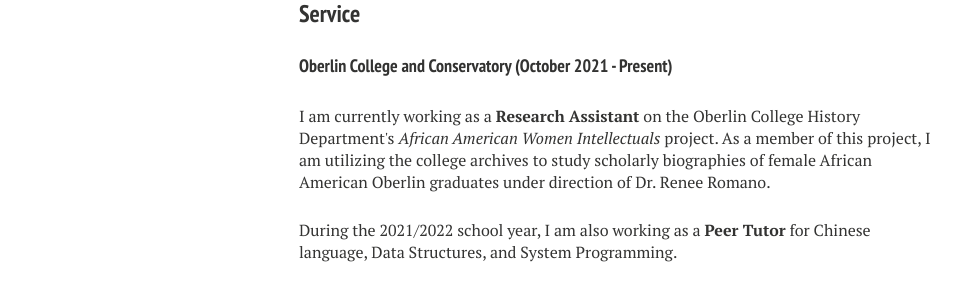
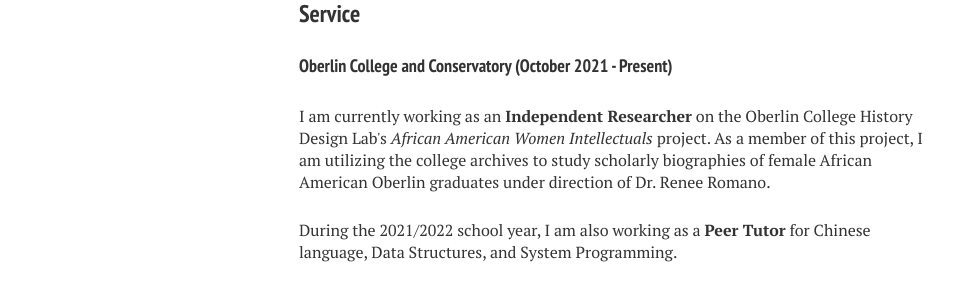
Before and after one commit to nathanenglehart/nathanenglehart.github.io, a Jekyll site: the page built from cv.md, in a window 1280 px wide. Shown: the part 645-938 px from the top of the page, without its empty margins (21-991 px from the left). Built offline with Jekyll 4.4.1, drawn with Linux system fonts in a browser that asks for light colours; nearby versions of some CDN libraries.

Commit message:
Update cv.html

```diff
--- a/_layouts/cv.html
+++ b/_layouts/cv.html
@@ -60,7 +60,7 @@
       <h3>Service</h3>
 
       <h4>Oberlin College and Conservatory (October 2021 - Present)</h4>
-      <p class="paragraph"> I am currently working as a <strong>Research Assistant</strong> on the Oberlin College History Department's <i>African American Women Intellectuals</i> project. As a member of this project, I am utilizing the college archives to study scholarly biographies of female African American Oberlin graduates under direction of Dr. Renee Romano. </p>
+      <p class="paragraph"> I am currently working as an <strong>Independent Researcher</strong> on the Oberlin College History Design Lab's <i>African American Women Intellectuals</i> project. As a member of this project, I am utilizing the college archives to study scholarly biographies of female African American Oberlin graduates under direction of Dr. Renee Romano. </p>
       <!--<p style="margin-top: 1.625rem !important;" class="paragraph">During the fall of 2021 and spring of 2022, I am working as a <strong>Data Structures Tutor</strong> for Oberlin data structures lectures (CSCI 151), conducting one-on-one and group sessions in which we cover topics including queues, stacks, heaps, trees, hash maps, linked lists, sorting algorithms, and dynamic programming.</p>
       <p style="margin-top: 1.625rem !important;" class="paragraph">I am also working as a <strong>Chinese Tutor</strong> for Oberlin's elementary Chinese (CHIN 101) and intermediate Chinese lectures (CHIN 201), during the fall of 2021. This includes teaching tones, fundamental grammatical structures, and text comprehension. </p>-->
       <p style="margin-top: 1.625rem !important;" class="paragraph">During the 2021/2022 school year, I am also working as a <strong>Peer Tutor</strong> for Chinese language, Data Structures, and System Programming.</p>
```
